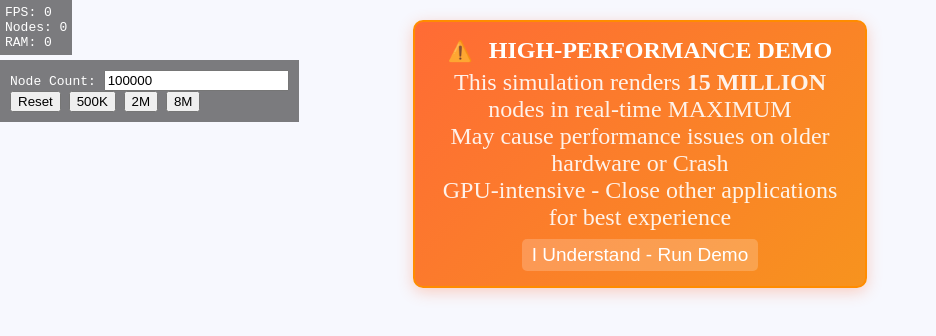
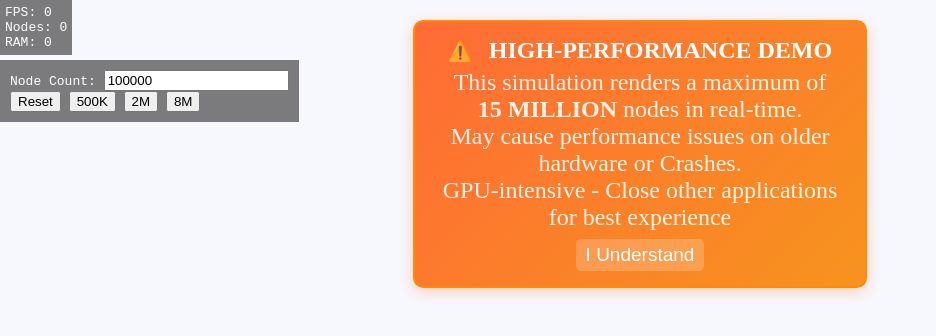
Before and after one commit to ajlaston/nova-web, a plain HTML site: page index.html in a window 1280 px wide. Shown: the whole page, without its empty margins (0-936 px from the left). Drawn offline with Linux system fonts and the light colour scheme.

Commit message:
Refine performance warning text and input range

```diff
--- a/index.html
+++ b/index.html
@@ -77,19 +77,19 @@
             <strong>HIGH-PERFORMANCE DEMO</strong>
         </div>
         <div class="warning-details">
-            This simulation renders <strong>15 MILLION</strong> nodes in real-time MAXIMUM<br>
-            May cause performance issues on older hardware or Crash<br>
+            This simulation renders a maximum of <strong>15 MILLION</strong> nodes in real-time. <br>
+            May cause performance issues on older hardware or Crashes.<br>
             GPU-intensive - Close other applications for best experience
         </div>
         <button class="close-btn" onclick="document.getElementById('perfWarning').style.display='none'">
-            I Understand - Run Demo
+            I Understand
         </button>
     </div>
     <div id="controls"
         style="position: absolute; top: 60px; left: 0; color: white; font-family: monospace; background: rgba(0,0,0,0.5); padding: 10px;">
         <div>
             <label>Node Count: </label>
-            <input type="text" id="nodeSlider" min="100000" max="15000000" step="100000" value="100000">
+            <input type="text" id="nodeSlider" min="50000" max="15000000" step="100000" value="100000">
             <!-- <span id="nodeDisplay">15,000,000</span> -->
         </div>
         <div>
```
